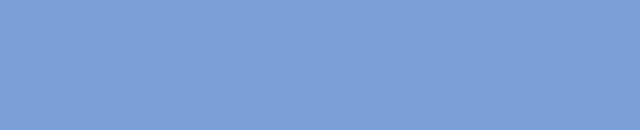
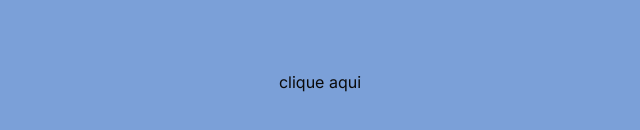
Before and after one commit to Henriquesoto92/SW-MGLT-Comparison, a Next.js app: page / in a window 1280 px wide. Shown: the part 610-740 px from the top of the page, without its empty margins (320-960 px from the left). Built offline with nearby package versions, Linux system fonts and the light colour scheme.

Commit message:
feat: add request api

```diff
--- /dev/null
+++ b/src/api/index.ts
@@ -0,0 +1 @@
+export const baseUrl = "https://swapi.dev/api";
--- a/src/app/page.tsx
+++ b/src/app/page.tsx
@@ -1,7 +1,17 @@
+"use client";
+import { getStarships } from "@/services/useStarships";
+
 export default function Home() {
   return (
     <main className="flex min-h-screen flex-col items-center justify-between p-24">
       Comparison between StarWars spaceships
+      <button
+        onClick={() => {
+          console.log(getStarships());
+        }}
+      >
+        clique aqui
+      </button>
     </main>
   );
 }
--- /dev/null
+++ b/src/services/useStarships.ts
@@ -0,0 +1,15 @@
+import { baseUrl } from "@/api";
+
+const endPoint = "starships";
+
+export async function getStarships() {
+  try {
+    const response = await fetch(`${baseUrl}/${endPoint}`).then((response) =>
+      response.json()
+    );
+
+    return response;
+  } catch (error) {
+    console.error("Ocorreu um erro:", error);
+  }
+}
```
